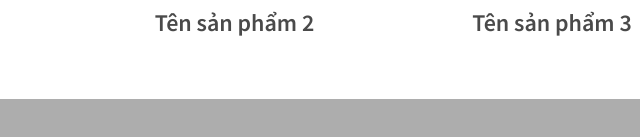
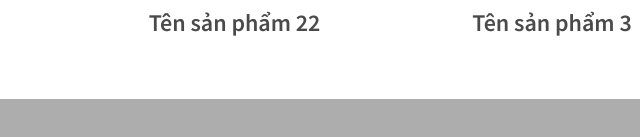
Before and after one commit to ZikamQuyet/zikamquyet.github.io, a plain HTML site: page bt-image/index.html in a window 1280 px wide. Shown: the part 437-574 px from the top of the page, 408-1048 px from the left. Drawn offline with Linux system fonts and the light colour scheme.

Commit message:
Update index.html

```diff
--- a/bt-image/index.html
+++ b/bt-image/index.html
@@ -31,7 +31,7 @@
               ><img src="assets/image/product-2.jpg" alt="hình ảnh bị lỗi"
             /></a>
           </div>
-          <a href="product-2.html" class="product-name">Tên sản phẩm 2</a>
+          <a href="product-2.html" class="product-name">Tên sản phẩm 22</a>
         </div>
         <div class="product">
           <div class="product-image">
```
